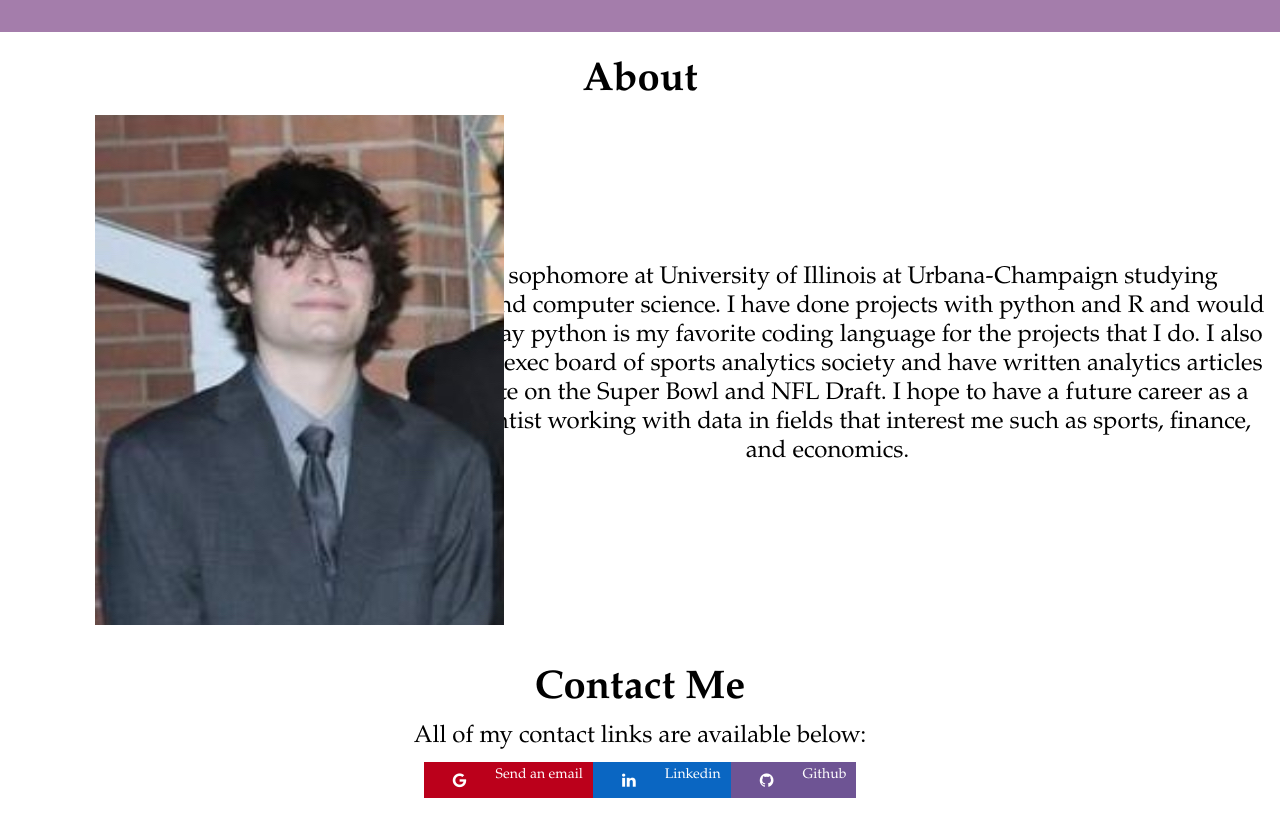
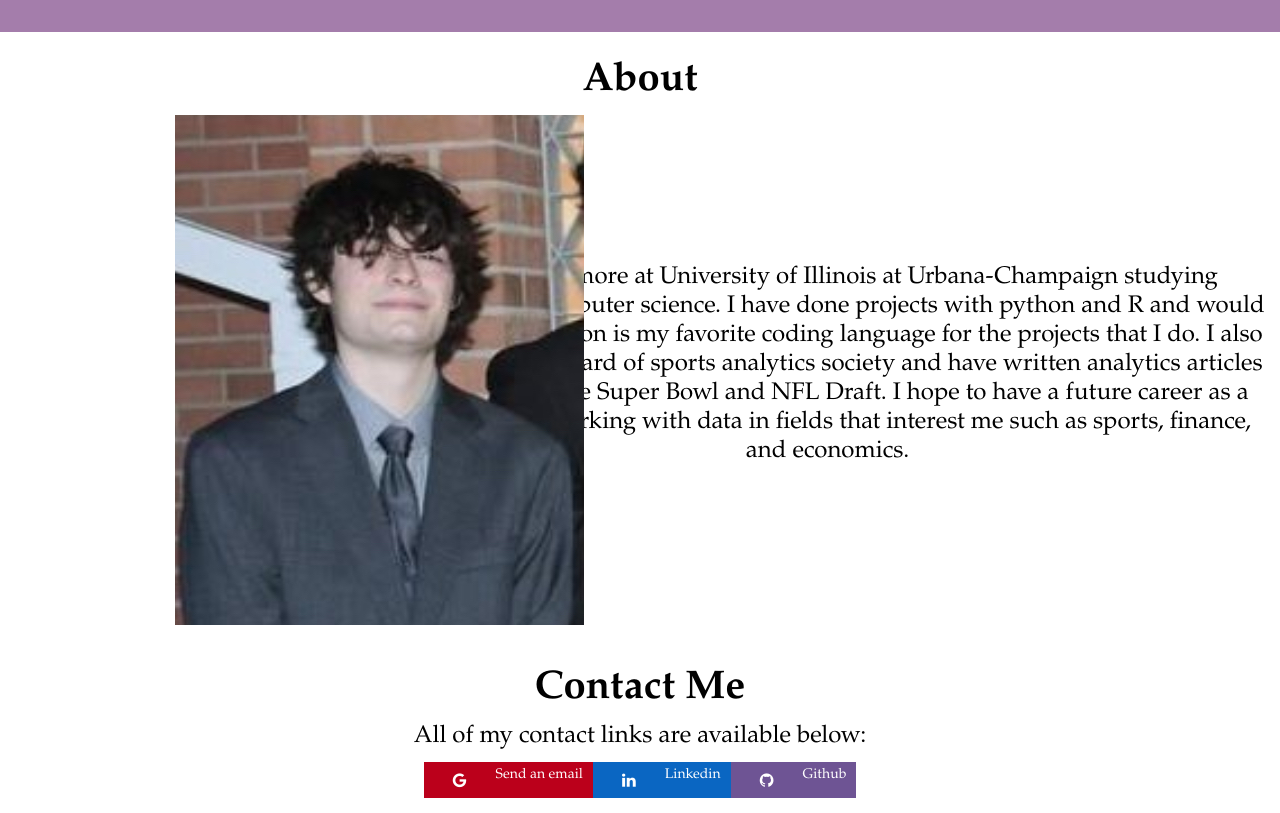
Before and after one commit to DanielFlores2327/DanielFlores2327.github.io, a plain HTML site: page index.html in a window 1280 px wide. Shown: the part 953-1766 px from the top of the page. Drawn offline with Linux system fonts and the light colour scheme.

Commit message:
position change

```diff
--- a/styles.css
+++ b/styles.css
@@ -206,7 +206,7 @@
   @media (min-width: 600px){
     .first img {
       position: relative;
-      left: 5rem;
+      left: 10rem;
     }
     .fort {
       font-size: 1.5rem;
```
